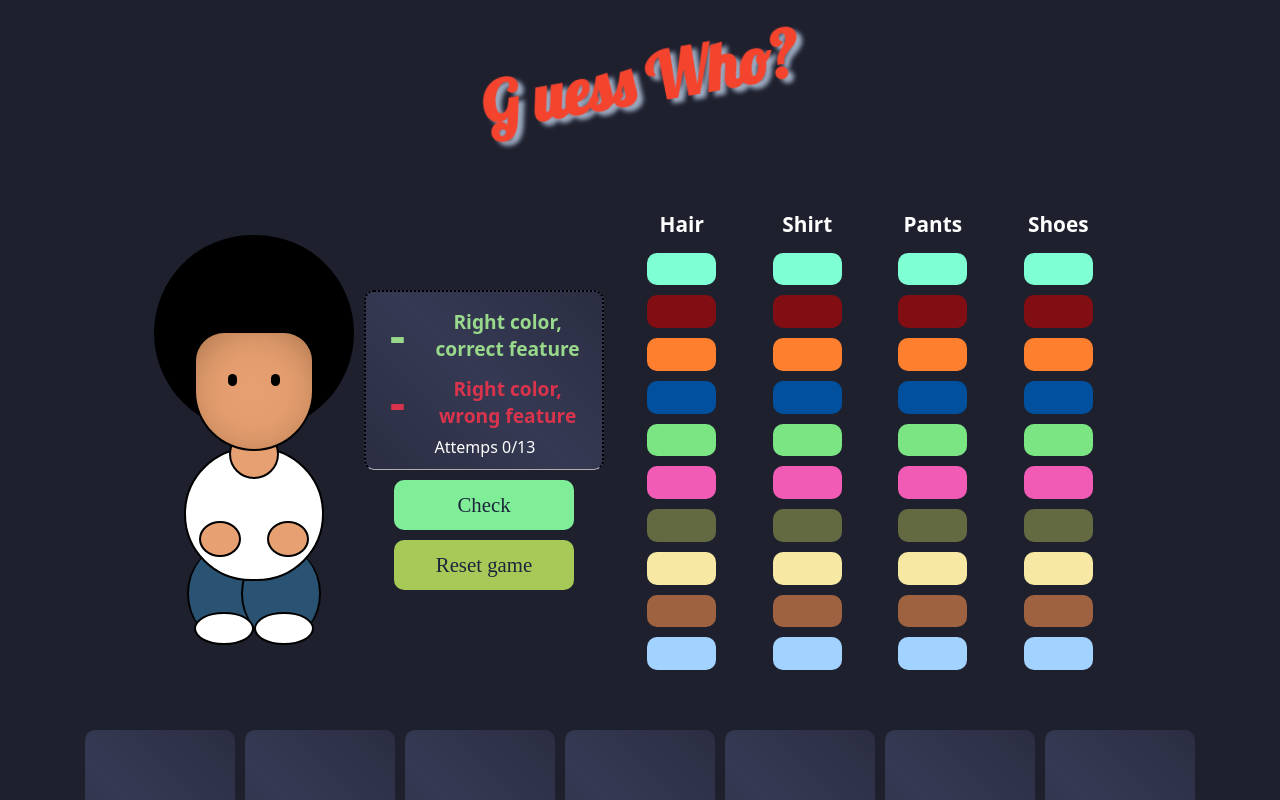
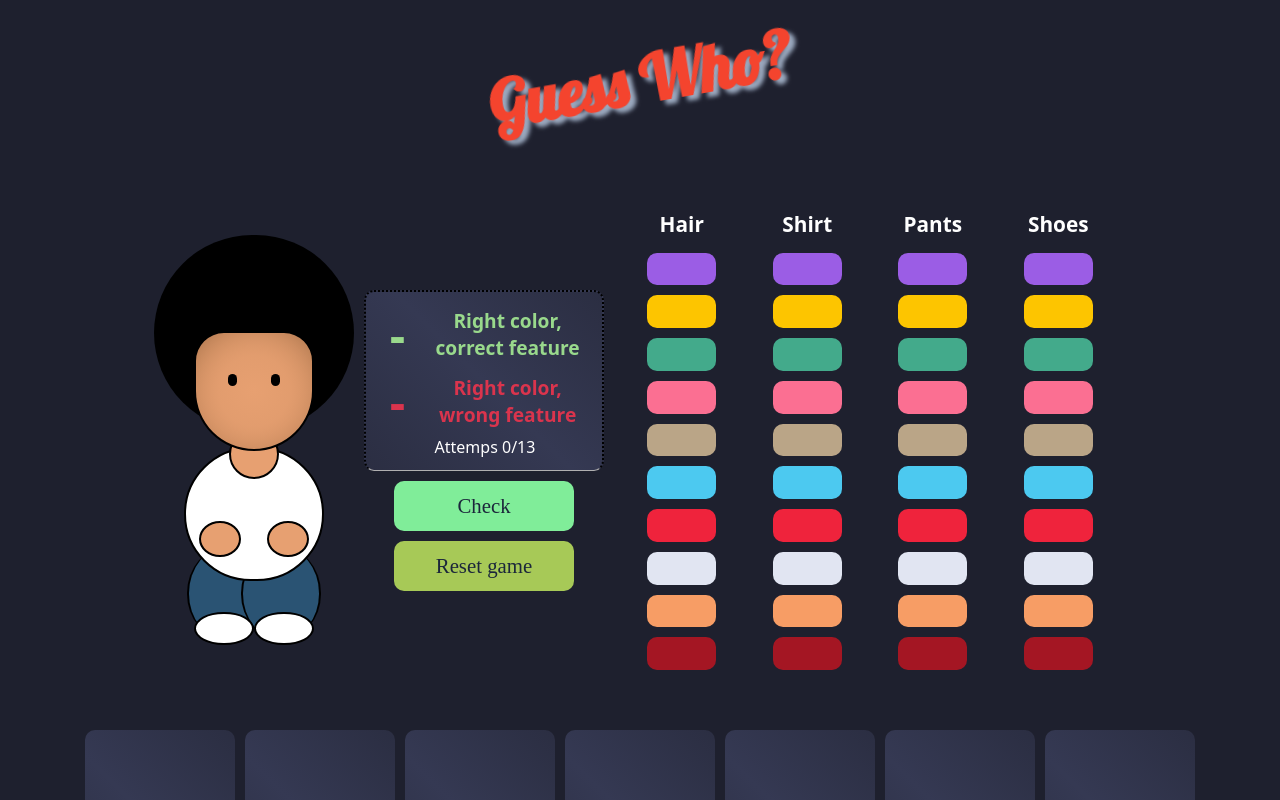
Before and after one commit to Giocerz/who-guess, a React (Vite) app: page / in a window 1280 px wide. Shown: the top 800 px of the page. Built offline with nearby package versions, Linux system fonts and the light colour scheme; a web font is replaced by a local one.

Commit message:
Add random colors

```diff
--- a/src/App.jsx
+++ b/src/App.jsx
@@ -10,6 +10,7 @@ import { useCompareGame } from './hooks/useCompareGame';
 import { generateRandomGame } from './logic/generateRandomGame';
 import { ToastContainer, toast } from 'react-toastify';
 import 'react-toastify/dist/ReactToastify.css'
+import { generateRandomColors } from './logic/generateRandomColors';
 
 const INITIAL_FEATURES_COLOR = {
   'hair': 'black',
@@ -20,6 +21,7 @@ const INITIAL_FEATURES_COLOR = {
 
 function App() {
   const [featuresColor, setFeaturesColor] = useState(INITIAL_FEATURES_COLOR);
+  const [currentRandomColorsList, setCurrentRandomColorsList] = useState(generateRandomColors());
   const [actualAttemp, setActualAttemp] = useState([0, 0, 0, 0]);
   const [gameAttemps, setGameAttemps] = useState(0);
   const [historyAttemps, setHistoryAttemps] = useState(new Array(MAX_ATTEMPS).fill(0));
@@ -49,13 +51,13 @@ function App() {
     actual[col] = row + 1;
     const colorActually = { ...featuresColor }
     if (col === 0) {
-      colorActually.hair = COLORS_LIST[row];
+      colorActually.hair = currentRandomColorsList[row];
     } else if (col === 1) {
-      colorActually.shirt = COLORS_LIST[row];
+      colorActually.shirt = currentRandomColorsList[row];
     } else if (col === 2) {
-      colorActually.legs = COLORS_LIST[row];
+      colorActually.legs = currentRandomColorsList[row];
     } else {
-      colorActually.shoes = COLORS_LIST[row];
+      colorActually.shoes = currentRandomColorsList[row];
     }
     setFeaturesColor(colorActually);
     setActualAttemp(actual);
@@ -107,6 +109,7 @@ function App() {
 
   const resetGame = () => {
     setFeaturesColor(INITIAL_FEATURES_COLOR);
+    setCurrentRandomColorsList(generateRandomColors());
     setGameAttemps(0);
     setGuessLeads(null);
     setActualAttemp([0, 0, 0, 0]);
@@ -119,7 +122,7 @@ function App() {
     <>
       <header>
         <div className='title-container'>
-          <h1><span className='title-one'>G    uess</span> <span className='title-two'>Who?</span></h1>
+          <h1><span className='title-one'>Guess</span> <span className='title-two'>Who?</span></h1>
         </div>
       </header>
       <main>
@@ -133,10 +136,10 @@ function App() {
             <button className='check-turn-btn' onClick={checkAttemp}>Check</button>
             <button className='reset-game-btn' onClick={(resetGame)}>Reset game</button>
           </section>
-          { finishGame === null ? <SelectionButtons handleButton={handle} rows={10} cols={4} /> : null }
+          { finishGame === null ? <SelectionButtons handleButton={handle} rows={10} cols={4} color_list={currentRandomColorsList}/> : null }
         </div>
         { finishGame === null ? <HistoryGame historical={historyAttemps} /> : null }
-        { finishGame === null ? null : <FinishGameModal finishGame={finishGame} correct={correctRandomArr} historical={historyAttemps} resetGame={resetGame} />}
+        { finishGame === null ? null : <FinishGameModal finishGame={finishGame} correct={correctRandomArr} historical={historyAttemps} colors_list={currentRandomColorsList} resetGame={resetGame} />}
         <ToastContainer
           position='bottom-center'
           autoClose={2000}
--- a/src/Components/FinishGameModal/FinishGameModal.css
+++ b/src/Components/FinishGameModal/FinishGameModal.css
@@ -27,6 +27,12 @@
 .correct-character-container {
     width: 100px;
     height: 210px;
+    animation: entry-character .3s ease-in;
+}
+
+@keyframes entry-character {
+    0% {transform: scale(0.1);}
+    80% {transform: scale(1.4);}
 }
 
 .finishGame-footer {
--- a/src/Components/FinishGameModal/FinishGameModal.jsx
+++ b/src/Components/FinishGameModal/FinishGameModal.jsx
@@ -4,7 +4,7 @@ import "./FinishGameModal.css"
 import { HistoryGame } from "../HistoryGame/HistoryGame";
 import { useEffect } from "react";
 
-export const FinishGameModal = ({ finishGame, correct, historical, resetGame }) => {
+export const FinishGameModal = ({ finishGame, correct, historical, colors_list, resetGame }) => {
     useEffect(() => {
         window.scrollTo({
             top: 0,
@@ -21,10 +21,10 @@ export const FinishGameModal = ({ finishGame, correct, historical, resetGame })
                 <div className="correct-character-container">
                     <Character
                         colors={{
-                            hair: COLORS_LIST[correct[0] - 1],
-                            shirt: COLORS_LIST[correct[1] - 1],
-                            legs: COLORS_LIST[correct[2] - 1],
-                            shoes: COLORS_LIST[correct[3] - 1]
+                            hair: colors_list[correct[0] - 1],
+                            shirt: colors_list[correct[1] - 1],
+                            legs: colors_list[correct[2] - 1],
+                            shoes: colors_list[correct[3] - 1]
                         }}
                         anim='no-anim' />
                 </div>
--- a/src/Components/ScoreBoard/ScoreBoard.css
+++ b/src/Components/ScoreBoard/ScoreBoard.css
@@ -1,8 +1,8 @@
 .score-board {
     width: 240px;
-    height: 180px;
+    min-height: 180px;
     display: grid;
-    grid-template: 'a b' 1fr 'c d' 1fr 'e e' 1fr / 20% 80%;
+    grid-template: 'a b' 1fr 'c d' 1fr 'e e' auto / 20% 80%;
     text-align: center;
     align-items: center;
     background: linear-gradient(45deg, #2b2e42, #353953, #2b2e42);
--- a/src/Components/SelectionButtons/SelectionButtons.jsx
+++ b/src/Components/SelectionButtons/SelectionButtons.jsx
@@ -1,14 +1,14 @@
 import './SelectionButtons.css'
 import { COLORS_LIST } from '../../logic/constants';
 
-export const SelectionButtons = ({ handleButton, rows, cols }) => {
+export const SelectionButtons = ({ handleButton, rows, cols, color_list }) => {
 
     const buttonGenerate = () => {
         const buttons = [];
         for (let row = 0; row < rows; row++) {
             for (let col = 0; col < cols; col++) {
                 buttons.push(
-                    <button key={`btn-selection-${row}-${col}`} title={`btn-selection-${row}-${col}`} className='btn' style={{ backgroundColor: COLORS_LIST[row] }} onClick={() => handleButton(row, col)}></button>
+                    <button key={`btn-selection-${row}-${col}`} title={`btn-selection-${row}-${col}`} className='btn' style={{ backgroundColor: color_list[row] }} onClick={() => handleButton(row, col)}></button>
                 )
             }
         }
--- a/src/logic/constants.js
+++ b/src/logic/constants.js
@@ -14,3 +14,26 @@ export const COLORS_LIST = [
 export const NUMBERS = 10;
 
 export const MAX_ATTEMPS = 13;
+
+export const COLORS = [
+  // Azules
+  ['#3a0ca3', '#a9def9', '#1982c4', '#4cc9f0', '#00b4d8', '#003566'],
+  // Amarillos
+  ['#fcf6bd', '#ffbe0b', '#fca311', '#ffe6a7', '#fdc500'],
+  // Rojos
+  ['#ef233c', '#e5383b', '#ce4257', '#e71d36'],
+  // Morados
+  ['#e4c1f9', '#c8b6ff', '#7209b7', '#e7c6ff', '#9b5de5', '#b5179e'],
+  // Vinotintos
+  ['#660708', '#720026', '#8d0801', '#a41623'],
+  // Rosas
+  ['#ffd6ff', '#ffc2d1', '#fb6f92', '#ffcad4', '#ff36ab', '#ff74d4'],
+  // Verdes
+  ['#8ea604', '#c1fba4', '#c9e4ca', '#80ffdb', '#52b788', '#218380', '#43aa8b', '#38b000'],
+  // Marrones
+  ['#d08c60', '#baa587', '#a18276', '#a26769', '#774936', '#f1ab86'],
+  // Grises
+  ['#7d8597', '#979dac', '#33415c', '#586f7c', '#e1e5f2', '#d6d6d6'],
+  // Naranja
+  ['#f79d65', '#ef8354', '#ee6c4d', '#ff8c42', '#ff7b00']
+];
--- /dev/null
+++ b/src/logic/generateRandomColors.js
@@ -0,0 +1,14 @@
+import { COLORS } from "./constants";
+
+export function generateRandomColors() {
+    const result = [];
+    const availableNumbers = Array.from({ length: 10 }, (_, index) => index);
+
+    for (let i = 0; i < 10; i++) {
+      const randomIndex = Math.floor(Math.random() * availableNumbers .length);
+      const selectNumber = availableNumbers .splice(randomIndex, 1)[0];
+      result.push(COLORS[selectNumber][Math.floor(Math.random()*COLORS[selectNumber].length)]);
+    }
+
+    return result;
+  }
```
Lines whose indentation alone changed are shown as unchanged.
